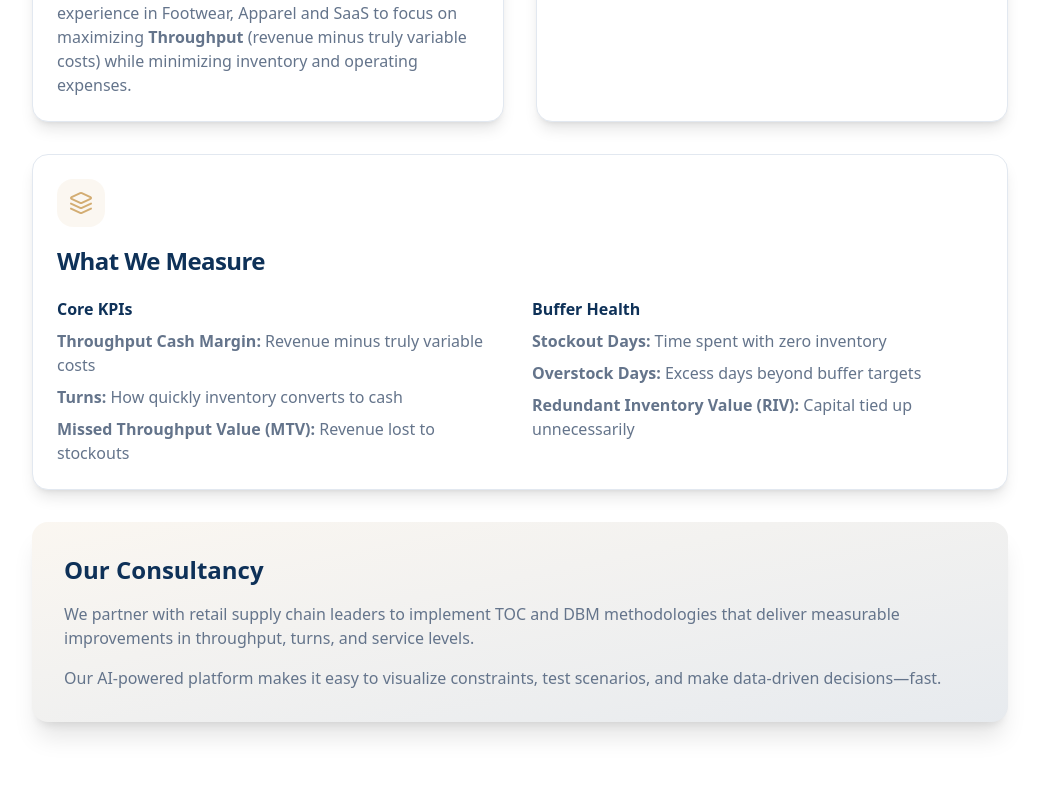
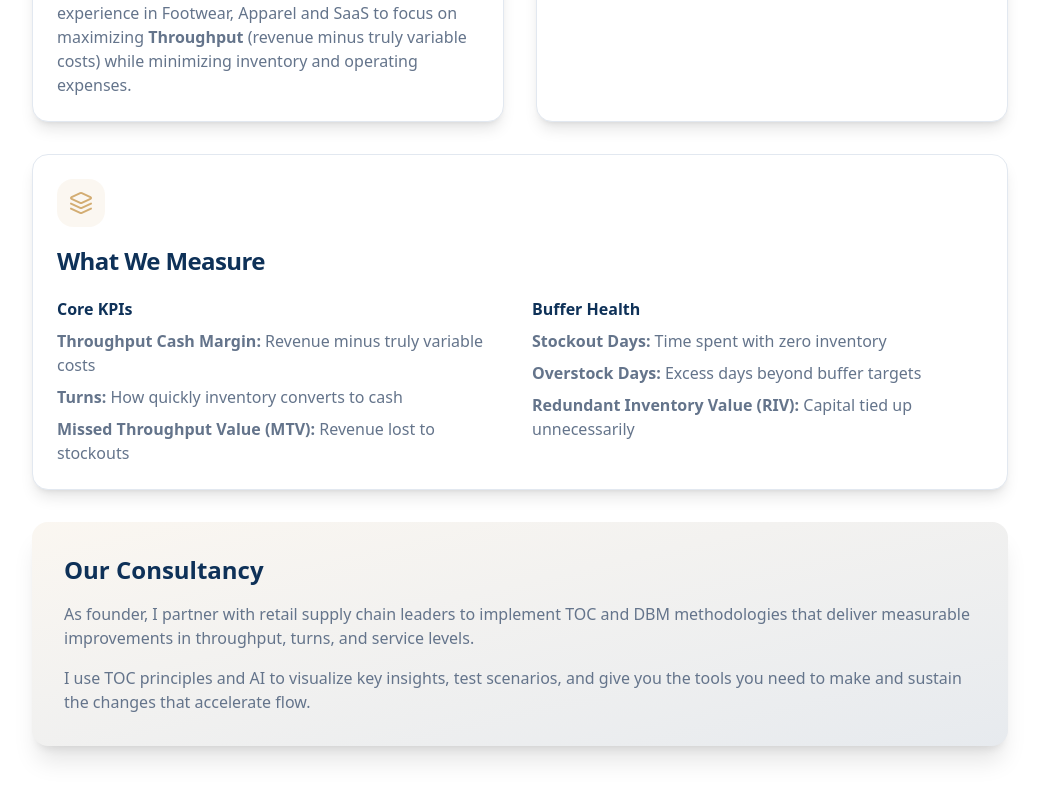
Before and after one commit to retailtwin/retailtwin-cockpit, a React (Vite) app: page /about in a window 1280 px wide. Shown: the part 571-1371 px from the top of the page, without its empty margins (120-1159 px from the left). Built offline with nearby package versions, Linux system fonts and the light colour scheme; the HTML template or start-up script is replaced by a standard one.

Commit message:
Visual edit in Lovable
Edited UI in Lovable

```diff
--- a/src/pages/About.tsx
+++ b/src/pages/About.tsx
@@ -99,15 +99,8 @@ const About = () => {
           <Card className="bg-gradient-to-br from-primary/10 to-secondary/10 border-none shadow-xl">
             <CardContent className="p-8">
               <h2 className="text-2xl font-bold mb-4">Our Consultancy</h2>
-              <p className="text-muted-foreground mb-4">
-                We partner with retail supply chain leaders to implement TOC and
-                DBM methodologies that deliver measurable improvements in
-                throughput, turns, and service levels.
-              </p>
-              <p className="text-muted-foreground">
-                Our AI-powered platform makes it easy to visualize constraints,
-                test scenarios, and make data-driven decisions—fast.
-              </p>
+              <p className="text-muted-foreground mb-4">As founder, I partner with retail supply chain leaders to implement TOC and DBM methodologies that deliver measurable improvements in throughput, turns, and service levels.</p>
+              <p className="text-muted-foreground">I use TOC principles and AI to visualize key insights, test scenarios, and give you the tools you need to make and sustain the changes that accelerate flow.</p>
             </CardContent>
           </Card>
         </div>
```
